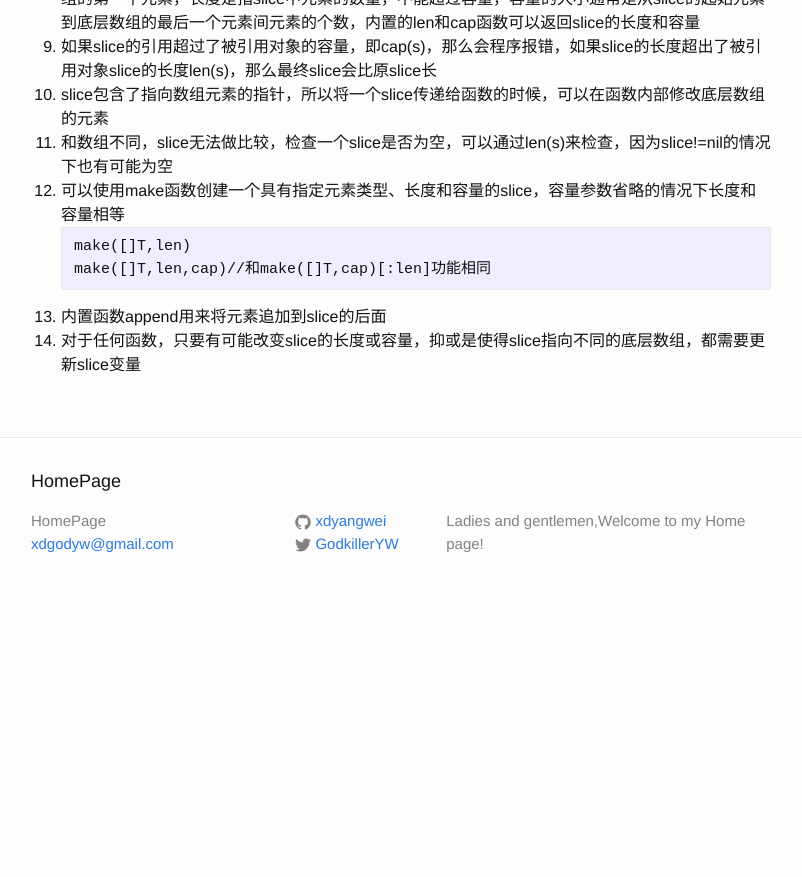
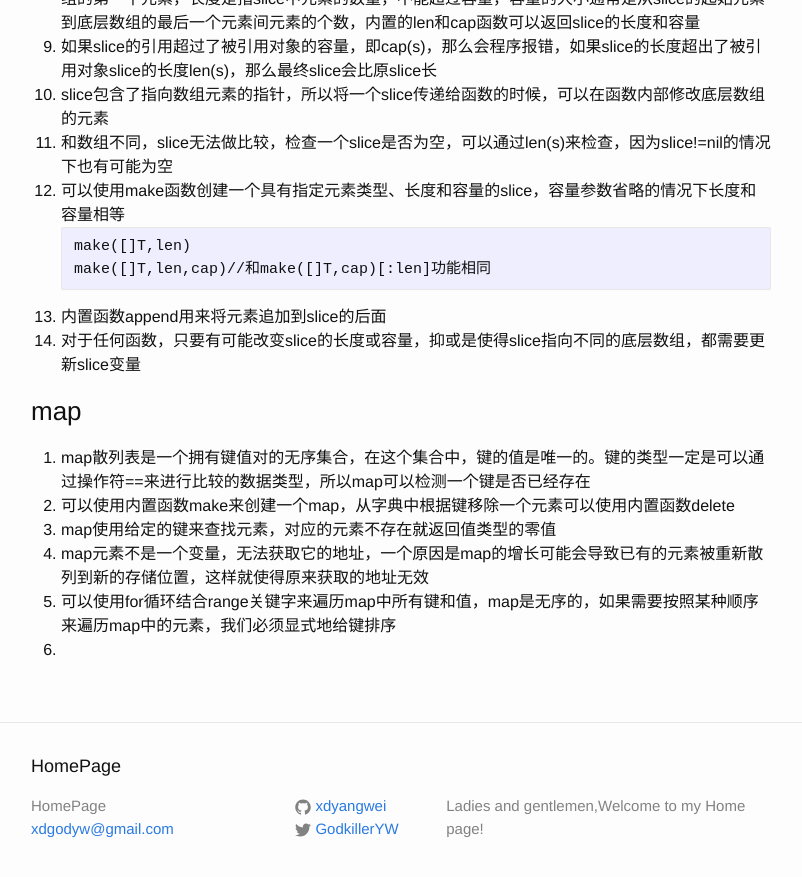
Before and after one commit to xdyangwei/xdyangwei.github.io, a Jekyll site: the page built from _posts/2019-11-5-Golang数据类型.md, in a window 1280 px wide and 900 px high, scrolled down 2465 px. Shown: the top 877 px of the window, without its empty margins (239-1041 px from the left). Built offline with Jekyll 4.4.1, drawn with Linux system fonts in a browser that asks for light colours; our own code applies the rules of GitHub Pages for plain Markdown files; before the commit the page ends 3080 px from its top, so only the background shows below that.

Commit message:
add the tips of map

````diff
--- a/_posts/2019-11-5-Golang数据类型.md
+++ b/_posts/2019-11-5-Golang数据类型.md
@@ -54,3 +54,11 @@
     ```
 13. 内置函数append用来将元素追加到slice的后面
 14. 对于任何函数，只要有可能改变slice的长度或容量，抑或是使得slice指向不同的底层数组，都需要更新slice变量
+
+### map
+1. map散列表是一个拥有键值对的无序集合，在这个集合中，键的值是唯一的。键的类型一定是可以通过操作符==来进行比较的数据类型，所以map可以检测一个键是否已经存在
+2. 可以使用内置函数make来创建一个map，从字典中根据键移除一个元素可以使用内置函数delete
+3. map使用给定的键来查找元素，对应的元素不存在就返回值类型的零值
+4. map元素不是一个变量，无法获取它的地址，一个原因是map的增长可能会导致已有的元素被重新散列到新的存储位置，这样就使得原来获取的地址无效
+5. 可以使用for循环结合range关键字来遍历map中所有键和值，map是无序的，如果需要按照某种顺序来遍历map中的元素，我们必须显式地给键排序
+6.
````
